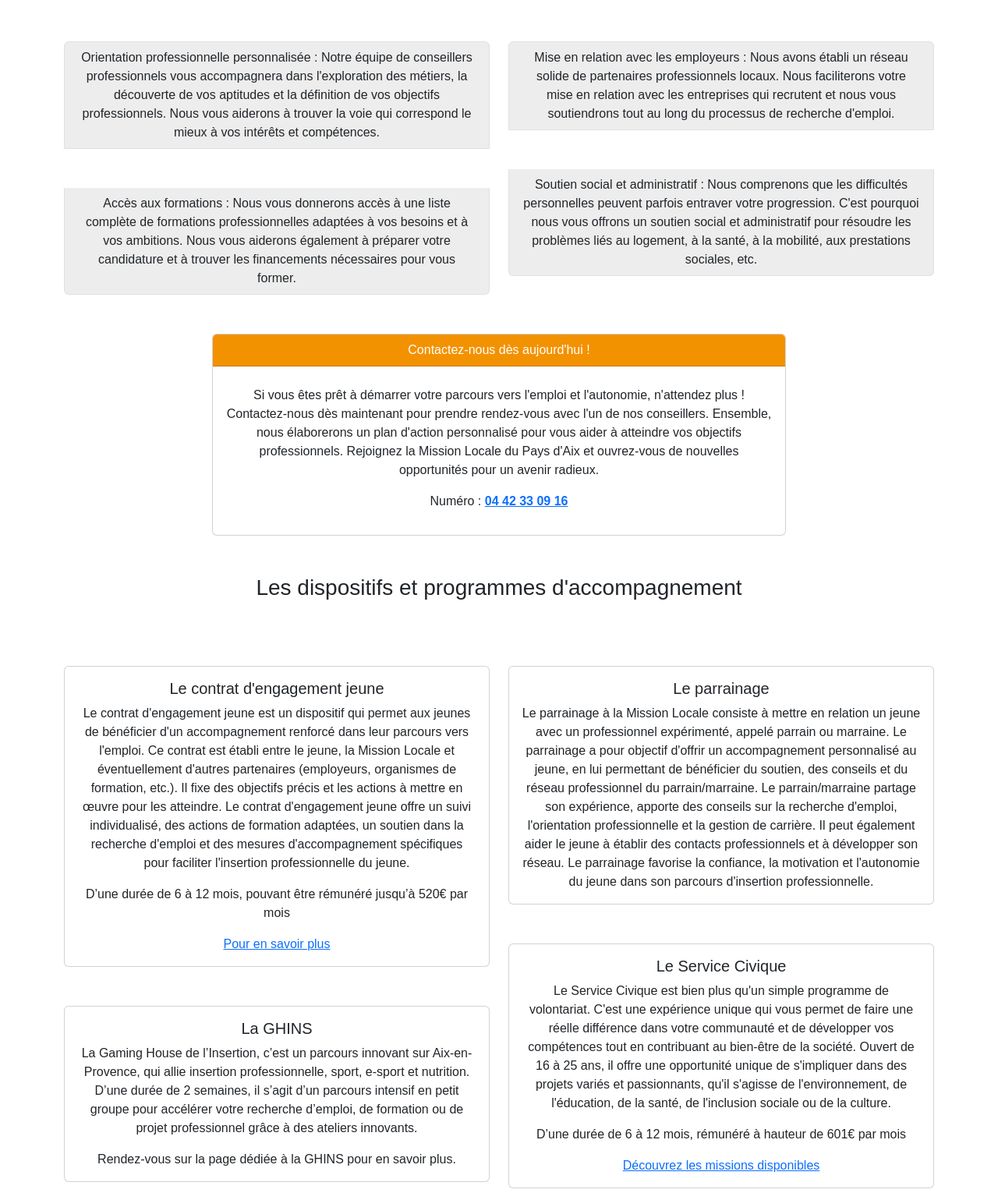
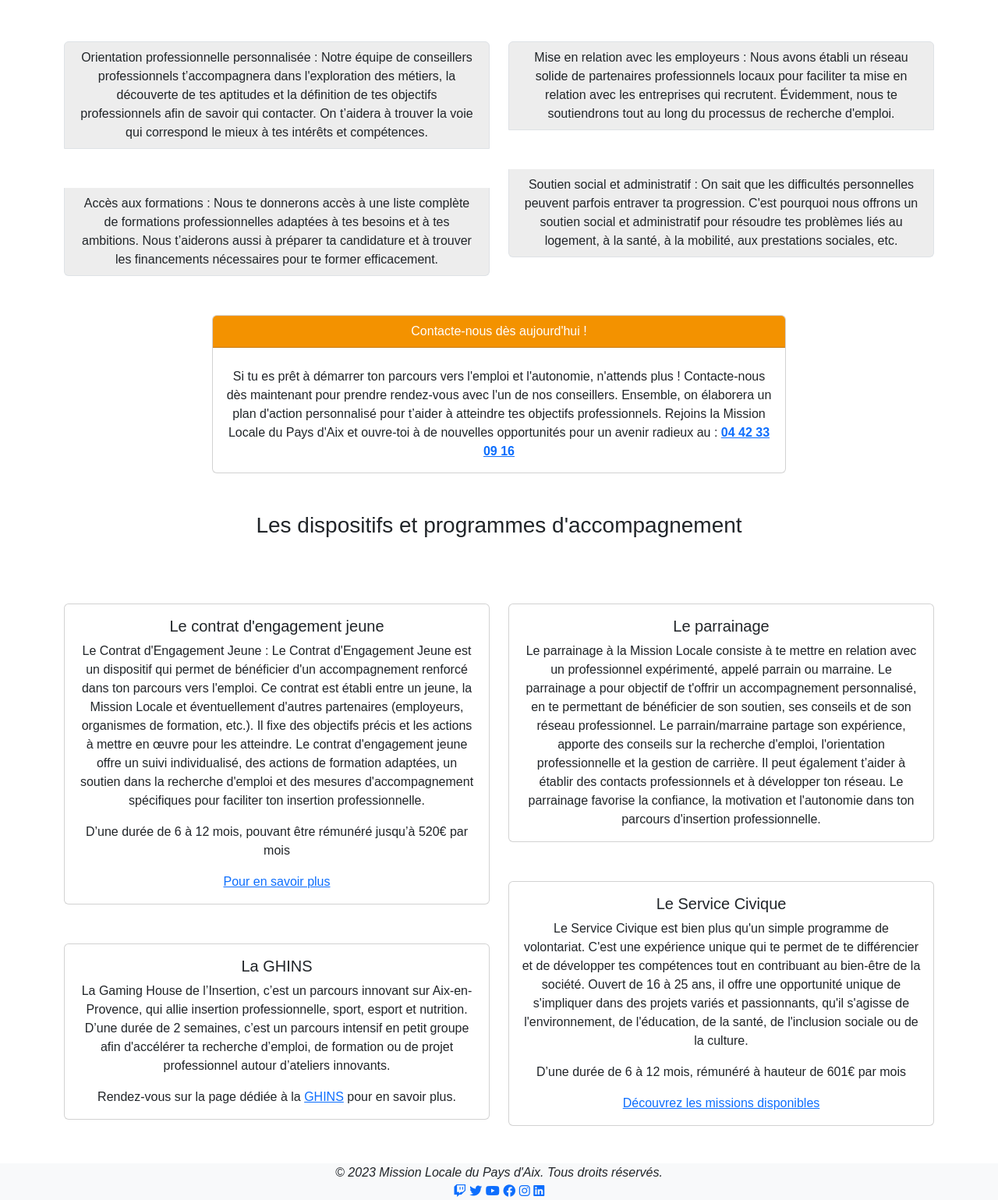
Before and after one commit to basim-el/HackathonMS, a plain HTML site: page index.html in a window 1280 px wide. Shown: the part 624-2163 px from the top of the page at 78% size. Drawn offline with nearby package versions, Linux system fonts and the light colour scheme; a web font is replaced by a local one.

Commit message:
correction text

```diff
--- a/index.html
+++ b/index.html
@@ -58,7 +58,8 @@
         <h1 class="mt-5 bg-rose text-white p-3">Bienvenue à la Mission Locale <br> du Pays d'Aix!</h1>
         <br>
         <div class="container">
-            <p> <i>Votre passerelle vers l'emploi et l'autonomie</i></p>
+            <p> <i>Ta passerelle vers l'emploi et l'autonomie !
+                </i></p>
         </div>
 
         <div class="container">
@@ -69,17 +70,15 @@
                         <div class="card-body-1">
                             <p class="card-text">La Mission Locale du Pays d'Aix est une structure spécialisée dans
                                 l'insertion professionnelle des jeunes âgés de 16 à 25 ans. Notre équipe d'experts
-                                qualifiés est là pour vous écouter, vous conseiller et vous guider tout au long de
-                                votre parcours. Que vous soyez en quête d'un premier emploi, d'une formation, d'un
-                                apprentissage ou simplement en besoin d'informations sur votre recherche
-                                d'autonomie, nous sommes là pour vous aider.</p>
+                                qualifiés est là pour t’écouter, te conseiller et te guider tout au long de ton
+                                parcours. Que tu sois en quête d'un premier emploi, d'une formation, d'un apprentissage
+                                ou si tu as simplement besoin d'informations sur ta recherche d’autonomie, nous sommes
+                                là pour t’aider !</p>
                         </div>
                     </div>
                 </div>
             </div>
         </div>
-
-
 
         <h3>Nos services</h3>
         <div class="container">
@@ -87,30 +86,26 @@
                 <div class="col-md-6">
                     <ol class="list-group">
                         <li class="list-group-item">Orientation professionnelle personnalisée : Notre équipe de
-                            conseillers professionnels vous accompagnera dans l'exploration des métiers, la
-                            découverte de vos aptitudes et la définition de vos objectifs professionnels. Nous
-                            vous
-                            aiderons à trouver la voie qui correspond le mieux à vos intérêts et compétences.
+                            conseillers professionnels t’accompagnera dans l'exploration des métiers, la découverte de
+                            tes aptitudes et la définition de tes objectifs professionnels afin de savoir qui contacter.
+                            On t’aidera à trouver la voie qui correspond le mieux à tes intérêts et compétences.
                         </li>
-                        <li class="list-group-item">Accès aux formations : Nous vous donnerons accès à une liste
-                            complète de formations professionnelles adaptées à vos besoins et à vos ambitions.
-                            Nous
-                            vous aiderons également à préparer votre candidature et à trouver les financements
-                            nécessaires pour vous former.</li>
+                        <li class="list-group-item">Accès aux formations : Nous te donnerons accès à une liste complète
+                            de formations professionnelles adaptées à tes besoins et à tes ambitions. Nous t’aiderons
+                            aussi à préparer ta candidature et à trouver les financements nécessaires pour te former
+                            efficacement.</li>
                     </ol>
                 </div>
                 <div class="col-md-6">
                     <ol class="list-group" start="3">
-                        <li class="list-group-item">Mise en relation avec les employeurs : Nous avons établi un
-                            réseau solide de partenaires professionnels locaux. Nous faciliterons votre mise en
-                            relation avec les entreprises qui recrutent et nous vous soutiendrons tout au long
-                            du
-                            processus de recherche d'emploi.</li>
-                        <li class="list-group-item">Soutien social et administratif : Nous comprenons que les
-                            difficultés personnelles peuvent parfois entraver votre progression. C'est pourquoi
-                            nous
-                            vous offrons un soutien social et administratif pour résoudre les problèmes liés au
-                            logement, à la santé, à la mobilité, aux prestations sociales, etc.</li>
+                        <li class="list-group-item">Mise en relation avec les employeurs : Nous avons établi un réseau
+                            solide de partenaires professionnels locaux pour faciliter ta mise en relation avec les
+                            entreprises qui recrutent. Évidemment, nous te soutiendrons tout au long du processus de
+                            recherche d'emploi.</li>
+                        <li class="list-group-item">Soutien social et administratif : On sait que les difficultés
+                            personnelles peuvent parfois entraver ta progression. C'est pourquoi nous offrons un soutien
+                            social et administratif pour résoudre tes problèmes liés au logement, à la santé, à la
+                            mobilité, aux prestations sociales, etc.</li>
                     </ol>
                 </div>
             </div>
@@ -120,22 +115,15 @@
             <div class="row">
                 <div class="col-md-8 offset-md-2">
                     <div class="card">
-                        <div class="card-header bg-orange text-white">Contactez-nous dès aujourd'hui !</div>
+                        <div class="card-header bg-orange text-white">Contacte-nous dès aujourd'hui ! </div>
                         <div class="card-body-1">
                             <p class="card-text">
-                                Si vous êtes prêt à démarrer votre parcours vers l'emploi et l'autonomie, n'attendez
-                                plus
-                                !
-                                Contactez-nous dès maintenant pour prendre rendez-vous avec l'un de nos conseillers.
-                                Ensemble, nous
-                                élaborerons un plan d'action personnalisé pour vous aider à atteindre vos objectifs
-                                professionnels.
-                                Rejoignez la Mission Locale du Pays d'Aix et ouvrez-vous de nouvelles opportunités
-                                pour
-                                un
-                                avenir
-                                radieux.</p>
-                            <p>Numéro : <strong><a href="tel:+33442330916">04 42 33 09 16</a></strong></p>
+                                Si tu es prêt à démarrer ton parcours vers l'emploi et l'autonomie, n'attends plus !
+                                Contacte-nous dès maintenant pour prendre rendez-vous avec l'un de nos conseillers.
+                                Ensemble, on élaborera un plan d'action personnalisé pour t’aider à atteindre tes
+                                objectifs professionnels. Rejoins la Mission Locale du Pays d'Aix et ouvre-toi à de
+                                nouvelles opportunités pour un avenir radieux au : <strong><a href="tel:+33442330916">04
+                                        42 33 09 16</a></strong></p>
                         </div>
                     </div>
                 </div>
@@ -151,18 +139,14 @@
                     <div class="card mb-4">
                         <div class="card-body">
                             <h5 class="card-title">Le contrat d'engagement jeune</h5>
-                            <p class="card-text">Le contrat d'engagement jeune est un dispositif qui permet aux
-                                jeunes de bénéficier d'un accompagnement renforcé dans leur parcours vers
-                                l'emploi.
-                                Ce contrat est établi entre le jeune, la Mission Locale et éventuellement
-                                d'autres
-                                partenaires (employeurs, organismes de formation, etc.). Il fixe des objectifs
-                                précis et les actions à mettre en œuvre pour les atteindre. Le contrat
-                                d'engagement
-                                jeune offre un suivi individualisé, des actions de formation adaptées, un
-                                soutien
-                                dans la recherche d'emploi et des mesures d'accompagnement spécifiques pour
-                                faciliter l'insertion professionnelle du jeune.</p>
+                            <p class="card-text">Le Contrat d'Engagement Jeune : Le Contrat d'Engagement Jeune est un
+                                dispositif qui permet de bénéficier d'un accompagnement renforcé dans ton parcours vers
+                                l'emploi. Ce contrat est établi entre un jeune, la Mission Locale et éventuellement
+                                d'autres partenaires (employeurs, organismes de formation, etc.). Il fixe des objectifs
+                                précis et les actions à mettre en œuvre pour les atteindre. Le contrat d'engagement
+                                jeune offre un suivi individualisé, des actions de formation adaptées, un soutien dans
+                                la recherche d'emploi et des mesures d'accompagnement spécifiques pour faciliter ton
+                                insertion professionnelle.</p>
                             <p class="card-text">D’une durée de 6 à 12 mois, pouvant être rémunéré jusqu’à 520€
                                 par
                                 mois</p>
@@ -174,13 +158,12 @@
                         <div class="card-body">
                             <h5 class="card-title">La GHINS</h5>
                             <p class="card-text">La Gaming House de l’Insertion, c’est un parcours innovant sur
-                                Aix-en-Provence, qui allie insertion professionnelle, sport, e-sport et
-                                nutrition.
-                                D’une durée de 2 semaines, il s’agit d’un parcours intensif en petit groupe pour
-                                accélérer votre recherche d’emploi, de formation ou de projet professionnel
-                                grâce à
-                                des ateliers innovants.</p>
-                            <p class="card-text">Rendez-vous sur la page dédiée à la GHINS pour en savoir plus.
+                                Aix-en-Provence, qui allie insertion professionnelle, sport, esport et nutrition. D’une
+                                durée de 2 semaines, c’est un parcours intensif en petit groupe afin d'accélérer ta
+                                recherche d’emploi, de formation ou de projet professionnel autour d’ateliers innovants.
+                            </p>
+                            <p class="card-text">Rendez-vous sur la page dédiée à la <a href="ghins.html"
+                                    class="card-link">GHINS</a> pour en savoir plus.
                             </p>
                         </div>
                     </div>
@@ -189,35 +172,26 @@
                     <div class="card mb-4">
                         <div class="card-body">
                             <h5 class="card-title">Le parrainage</h5>
-                            <p class="card-text">Le parrainage à la Mission Locale consiste à mettre en relation
-                                un
-                                jeune avec un professionnel expérimenté, appelé parrain ou marraine. Le
-                                parrainage a
-                                pour objectif d'offrir un accompagnement personnalisé au jeune, en lui
-                                permettant de
-                                bénéficier du soutien, des conseils et du réseau professionnel du
-                                parrain/marraine.
-                                Le parrain/marraine partage son expérience, apporte des conseils sur la
-                                recherche
-                                d'emploi, l'orientation professionnelle et la gestion de carrière. Il peut
-                                également
-                                aider le jeune à établir des contacts professionnels et à développer son réseau.
-                                Le
-                                parrainage favorise la confiance, la motivation et l'autonomie du jeune dans son
-                                parcours d'insertion professionnelle.</p>
+                            <p class="card-text">Le parrainage à la Mission Locale consiste à te mettre en relation avec
+                                un professionnel expérimenté, appelé parrain ou marraine. Le parrainage a pour objectif
+                                de t'offrir un accompagnement personnalisé, en te permettant de bénéficier de son
+                                soutien, ses conseils et de son réseau professionnel. Le parrain/marraine partage son
+                                expérience, apporte des conseils sur la recherche d'emploi, l'orientation
+                                professionnelle et la gestion de carrière. Il peut également t’aider à établir des
+                                contacts professionnels et à développer ton réseau. Le parrainage favorise la confiance,
+                                la motivation et l'autonomie dans ton parcours d'insertion professionnelle.</p>
                         </div>
                     </div>
                     <div class="card mb-4">
                         <div class="card-body">
                             <h5 class="card-title">Le Service Civique</h5>
-                            <p class="card-text">Le Service Civique est bien plus qu'un simple programme de
-                                volontariat. C'est une expérience unique qui vous permet de faire une réelle
-                                différence dans votre communauté et de développer vos compétences tout en
-                                contribuant au bien-être de la société. Ouvert de 16 à 25 ans, il offre une
-                                opportunité unique de s'impliquer dans des projets variés et passionnants, qu'il
-                                s'agisse de l'environnement, de l'éducation, de la santé, de l'inclusion sociale
-                                ou
-                                de la culture.</p>
+                            <p class="card-text">Le Service Civique est bien plus qu'un simple programme de volontariat.
+                                C'est une expérience unique qui te permet de te différencier et de développer tes
+                                compétences tout en contribuant au bien-être de la société. Ouvert de 16 à 25 ans, il
+                                offre une opportunité unique de s'impliquer dans des projets variés et passionnants,
+                                qu'il s'agisse de l'environnement, de l'éducation, de la santé, de l'inclusion sociale
+                                ou de la culture.
+                            </p>
                             <p class="card-text">D’une durée de 6 à 12 mois, rémunéré à hauteur de 601€ par mois
                             </p>
                             <a href="https://www.service-civique.gouv.fr/" class="card-link">Découvrez les
```
Also changed, not shown: ghins.html (+8 -10 lines).
